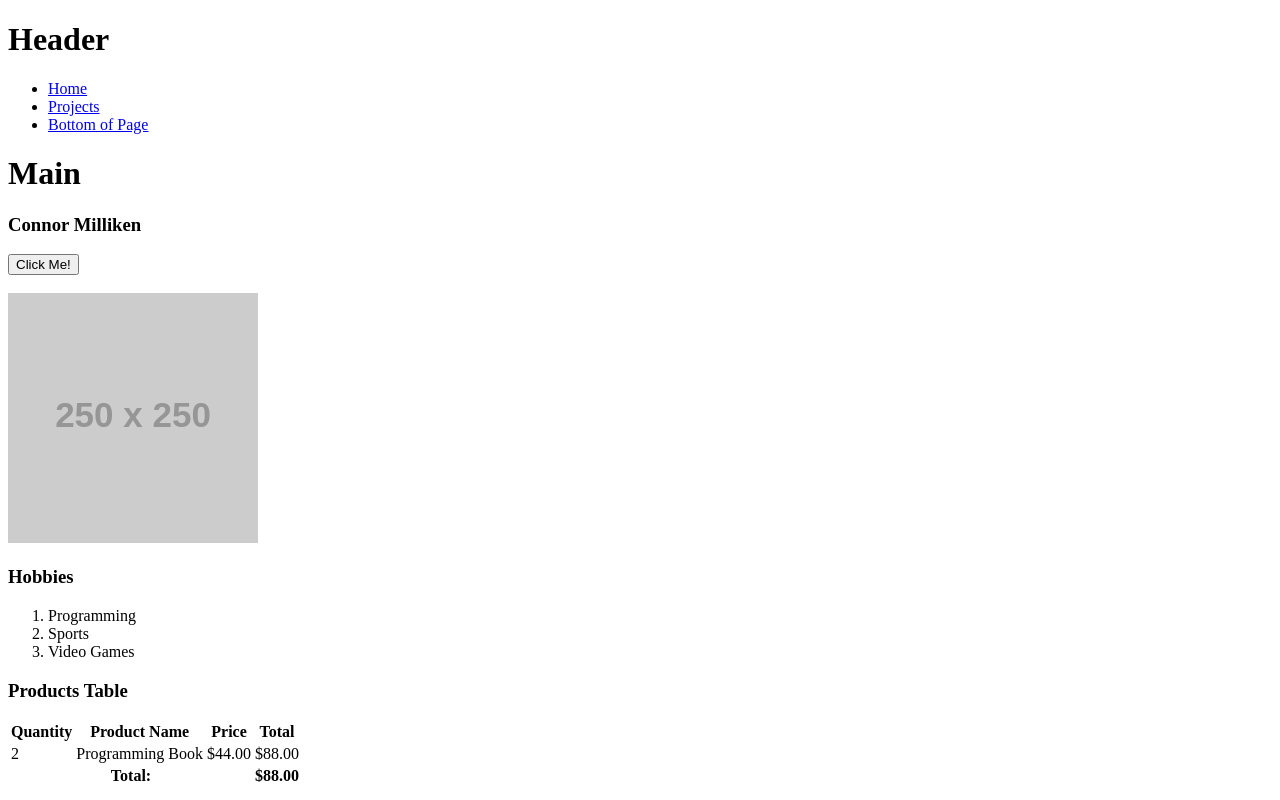
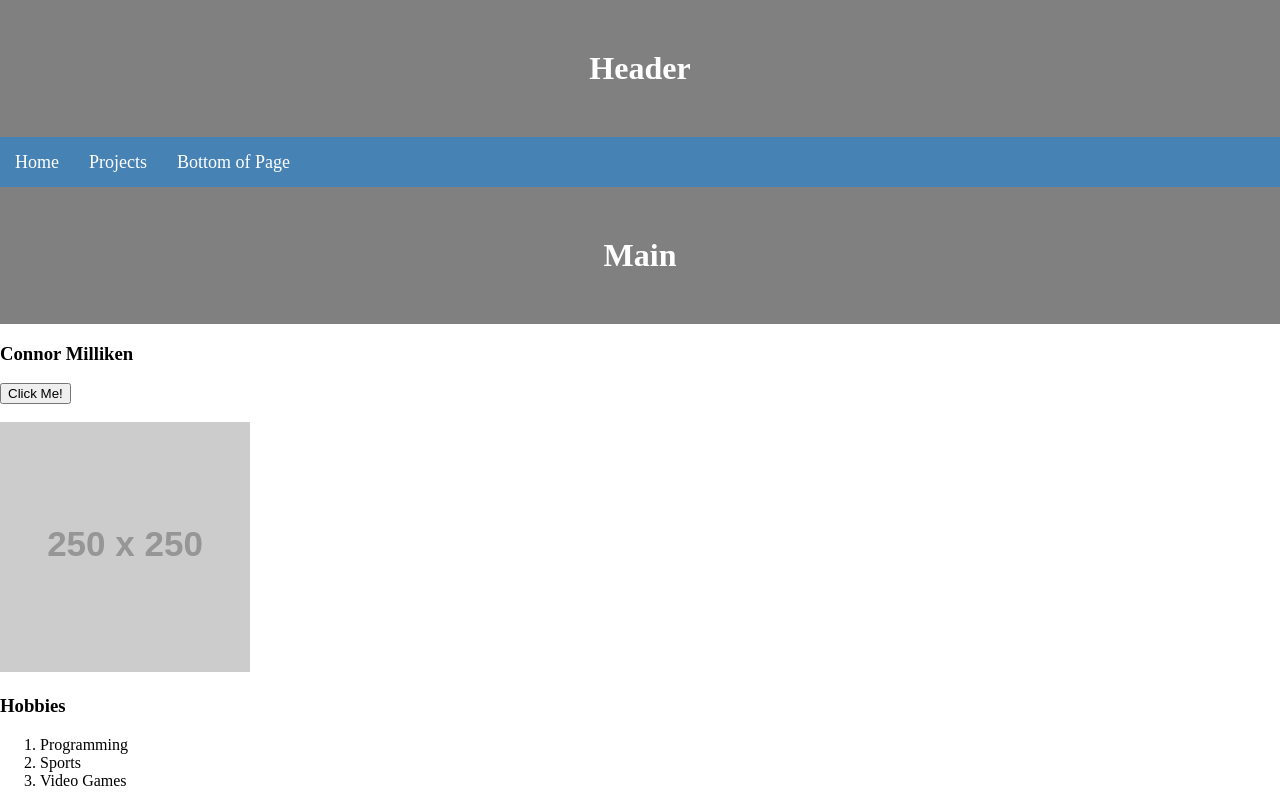
Before and after one commit to Connor-SM/review, a plain HTML site: page index.html in a window 1280 px wide. Shown: the top 800 px of the page. Drawn offline with Linux system fonts and the light colour scheme; placeholder pictures from the web are drawn by us.

Commit message:
Changed style of h1 and nav

```diff
--- /dev/null
+++ b/css/main.css
@@ -0,0 +1,39 @@
+body {
+  margin: 0px;
+  padding: 0px;
+}
+
+h1 {
+  text-align: center;
+  background-color: grey;
+  margin: 0px;
+  padding: 50px;
+  color: white;
+}
+
+nav {
+  background-color: steelblue;
+  height: 50px;
+}
+
+nav ul {
+  margin: 0px;
+  padding: 0px;
+  list-style-type: none;
+}
+
+nav ul li {
+  float: left;
+  padding: 15px;
+}
+
+nav ul li:hover {
+  background-color: black;
+  cursor: pointer;
+}
+
+nav ul li a {
+  font-size: 18px;
+  text-decoration: none;
+  color: white;
+}
--- a/index.html
+++ b/index.html
@@ -7,6 +7,9 @@
     <meta name="keywords" content="HTML,CSS,Python,Prework,Coding,Temple">
     <meta name="viewport" content="width=device-width, initial-scale=1.0, user-scallable=yes">
     <title>Review - Home</title>
+
+    <!-- attach own css -->
+    <link rel="stylesheet" href="./css/main.css">
   </head>
   <body>
     <!-- this is an HTML comment -->
```
